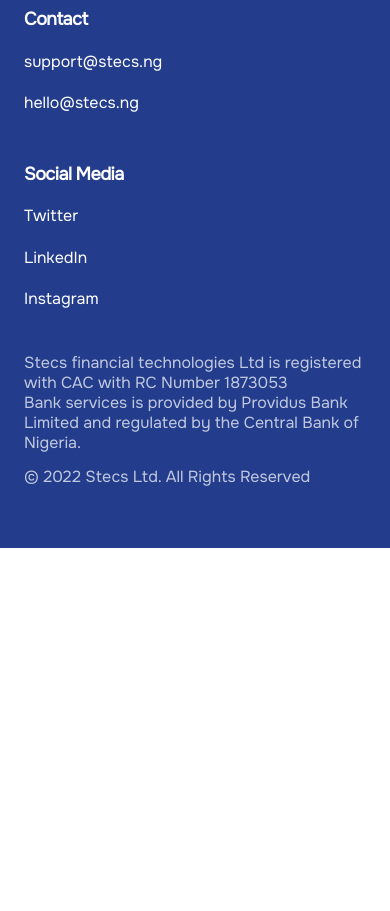
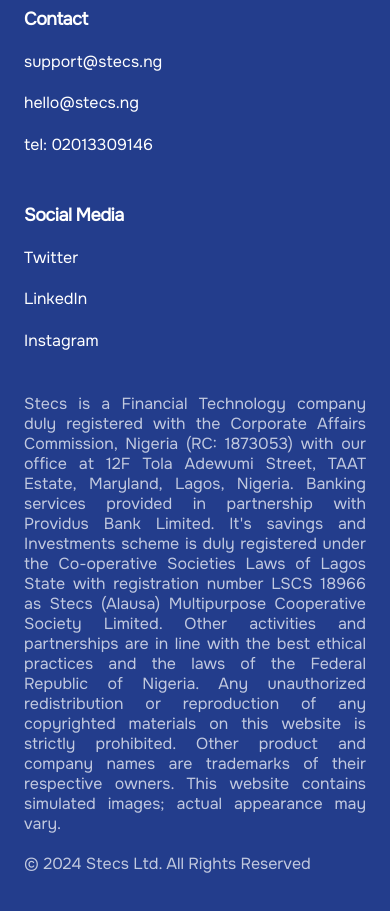
Before and after one commit to fujadev/stecs-personal, a React (Create React App) app: page / in a window 390 px wide. Shown: the part 6920-7831 px from the top of the page. Before the commit the page ends 7468 px from the top, so only its background shows below. Built offline with nearby package versions, Linux system fonts and the light colour scheme.

Commit message:
latest fixes

```diff
--- a/src/components/footer/Footer.js
+++ b/src/components/footer/Footer.js
@@ -62,6 +62,7 @@ export default function Footer() {
               // { name: "+2348066443041", link: "" },
               { name: "support@stecs.ng", link: "mailto:support@stecs.ng" },
               { name: "hello@stecs.ng", link: "mailto:hello@stecs.ng" },
+              { name: "tel: 02013309146" },
             ]}
           />
           <FooterColumn
@@ -82,14 +83,25 @@ export default function Footer() {
       </div>
       <div className={`${classes.bottom}`}>
         <p className={classes.firstLine}>
-          Stecs financial technologies Ltd is registered with CAC with RC Number
-          1873053
-          <br />
-          Bank services is provided by Providus Bank Limited and regulated by
-          the Central Bank of Nigeria.
-        </p>
-        <p className={classes.secondLine}>
-          © 2022 Stecs Ltd. All Rights Reserved
+          Stecs is a Financial Technology company duly registered with the
+          Corporate Affairs Commission, Nigeria (RC: 1873053) with our office at
+          12F Tola Adewumi Street, TAAT Estate, Maryland, Lagos, Nigeria.
+          Banking services provided in partnership with Providus Bank Limited.
+          It's savings and Investments scheme is duly registered under the
+          Co-operative Societies Laws of Lagos State with registration number
+          LSCS 18966 as Stecs (Alausa) Multipurpose Cooperative Society Limited.
+          Other activities and partnerships are in line with the best ethical
+          practices and the laws of the Federal Republic of Nigeria. Any
+          unauthorized redistribution or reproduction of any copyrighted
+          materials on this website is strictly prohibited. Other product and
+          company names are trademarks of their respective owners. This website
+          contains simulated images; actual appearance may vary.
+          <p />
+          <div>
+            <p className={classes.copyright}>
+              © 2024 Stecs Ltd. All Rights Reserved
+            </p>
+          </div>
         </p>
       </div>
     </div>
--- a/src/components/footer/Footer.module.css
+++ b/src/components/footer/Footer.module.css
@@ -74,15 +74,18 @@
 }
 
 .bottom p {
-    max-width: 724px;
+    /* max-width: 724px; */
     font-style: normal;
     font-weight: 400;
     font-size: 16px;
     line-height: 20px;
     text-align: center;
-
     color: rgba(255, 255, 255, 0.72);
 
+}
+
+.copyright {
+    margin-top: 10px;
 }
 
 @media screen and (max-width: 820px) {
@@ -126,6 +129,9 @@
     }
 
     .bottom p {
-        text-align: start;
+        text-align: justify;
+    }
+    .copyright {
+        margin-top: 20px;
     }
 }
--- a/src/pages/AboutUs.js
+++ b/src/pages/AboutUs.js
@@ -116,7 +116,7 @@ export default function AboutUs() {
             width={180}
           />
           <AboutCard
-            title="Satifaction"
+            title="Satisfaction"
             body={text5}
             image={image5}
             color="#EAF6EA"
--- a/src/pages/Community.js
+++ b/src/pages/Community.js
@@ -21,7 +21,7 @@ export default function Community() {
       <div className={`${classes.container} container-fluid`}>
         <div className={classes.widthEnforcer}>
           <div className={classes.image}>
-            <img
+            {/* <img
               src="./images/community/p2.png"
               alt=""
               className={classes.img2}
@@ -45,7 +45,8 @@ export default function Community() {
               src="./images/community/p3.png"
               alt=""
               className={classes.img3}
-            />
+            /> */}
+            <img src="./footer_logo.png" alt="" className={classes.img3} />
           </div>
           <div className={classes.texts}>
             <p className={classes.header}>
--- a/src/pages/Community.module.css
+++ b/src/pages/Community.module.css
@@ -44,7 +44,7 @@
 .img3 {
     left: 50%;
     transform: translateX(-50%);
-    bottom: 0;
+    bottom: 50%;
     width: 230px;
 }
 
@@ -109,7 +109,7 @@
 
 @media screen and (max-width: 600px) {
     .container{
-        padding: 113px 24px 155px;
+        padding: 30px 24px 155px;
         gap: 63px;
     }
 
```
